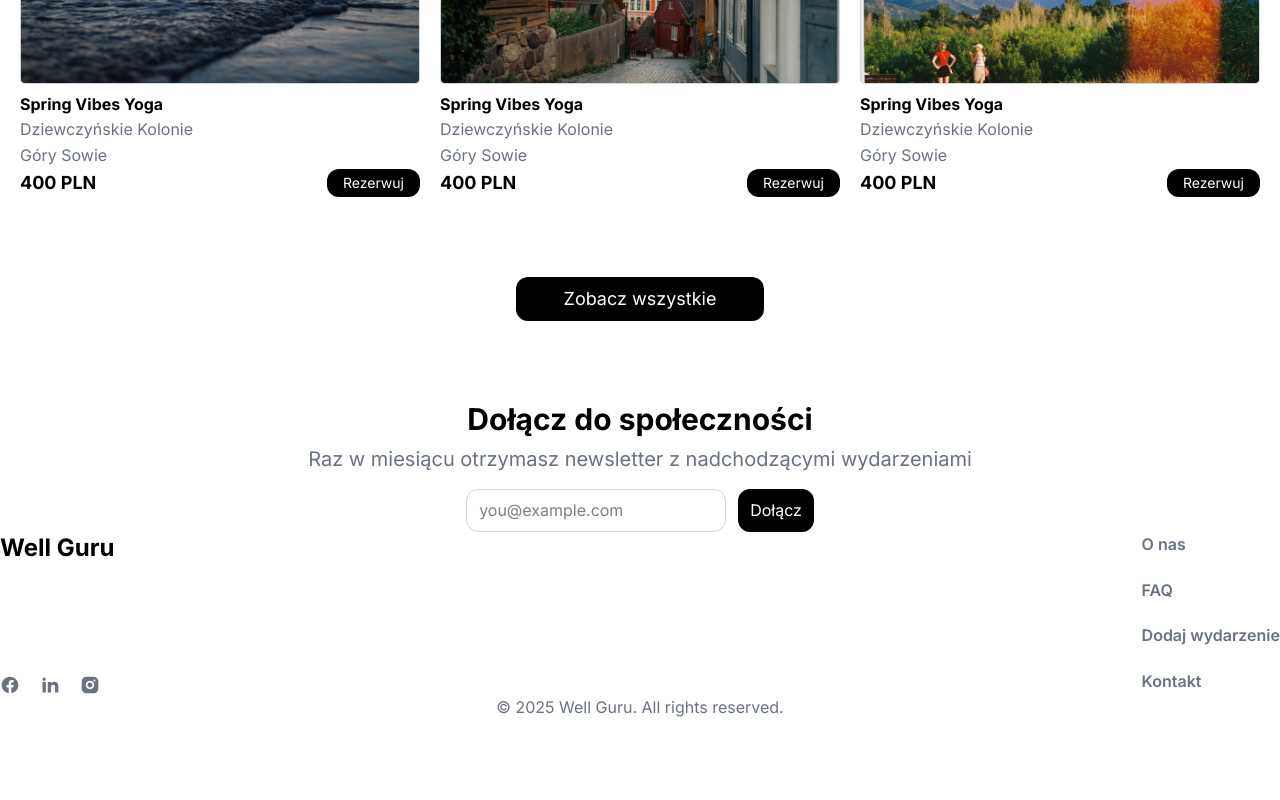
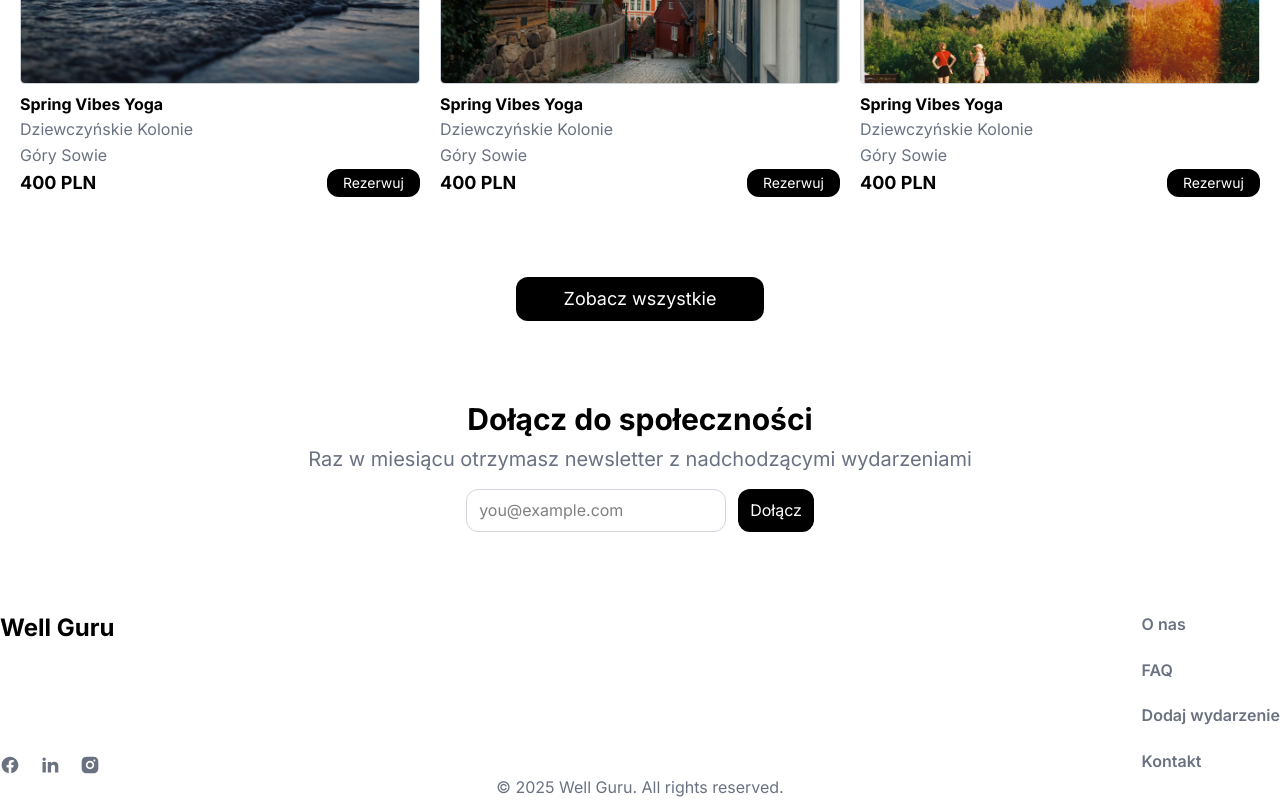
Before and after one commit to przemodeveloper/well-guru, a Next.js app: page / in a window 1280 px wide. Shown: the part 1765-2565 px from the top of the page. Before the commit the page ends 2485 px from the top, so only its background shows below. Built offline with nearby package versions, Linux system fonts and the light colour scheme.

Commit message:
Tweak footer margin

```diff
--- a/app/layout.tsx
+++ b/app/layout.tsx
@@ -23,7 +23,9 @@ export default function RootLayout({
       <body className={inter.className}>
         <Navbar />
         {children}
-        <Footer />
+        <div className="mt-20">
+          <Footer />
+        </div>
       </body>
     </html>
   );
```
